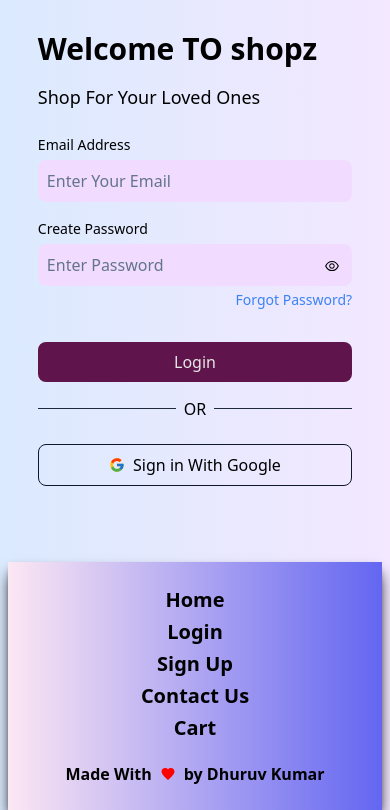
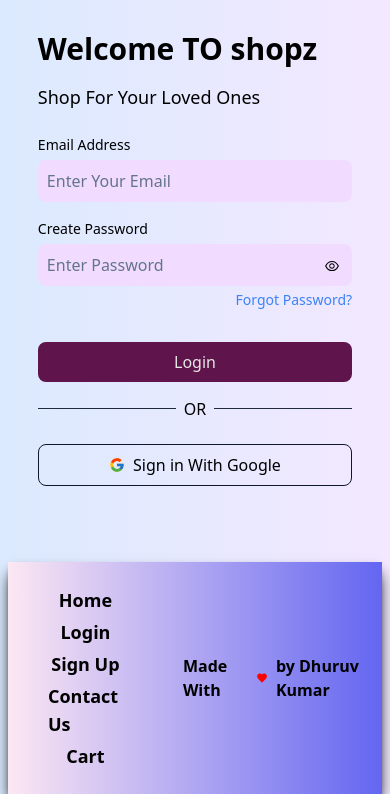
Before and after one commit to dhuruv0003/ShopZ-E-Commerce-Web-App, a React (Vite) app: page /login in a window 390 px wide. Shown: the part 418-1228 px from the top of the page. Built offline with nearby package versions, Linux system fonts and the light colour scheme.

Commit message:
new commit

```diff
--- a/src/pages/Login.jsx
+++ b/src/pages/Login.jsx
@@ -16,8 +16,8 @@ export default function Login() {
         formtype="login"
         image={loginimg}
       />
-      <footer className={`${isDarkMode ? 'bg-gradient-to-r from-slate-400 to-slate-950 shadow-slate-900 shadow-lg text-white z-50 w-full ' : 'bg-gradient-to-r from-pink-100 to-indigo-500 shadow-black shadow-lg  z-50 w-full '}max-[600px]:py-6 py-6 mt-10 flex flex-col gap-5 `}>
-        <div className="max-[600px]:flex max-[600px]:flex-col  flex justify-center max-[600px]:gap-1 gap-5 items-center text-xl px-10 font-extrabold ">
+      <footer className={`${isDarkMode ? 'bg-gradient-to-r from-slate-400 to-slate-950 shadow-slate-900 shadow-lg text-white z-50 w-full ' : 'bg-gradient-to-r from-pink-100 to-indigo-500 shadow-black shadow-lg  z-50 w-full '}max-[600px]:py-6 py-6 mt-10 max-[600px]:flex sm:flex sm:flex-col gap-5 `}>
+        <div className="max-[600px]:flex max-[600px]:flex-col  flex justify-center max-[600px]:gap-1 gap-5 items-center max-[600px]:text-lg sm:text-xl px-10 font-extrabold ">
           <NavLink to='/'>
             Home
           </NavLink>
```
